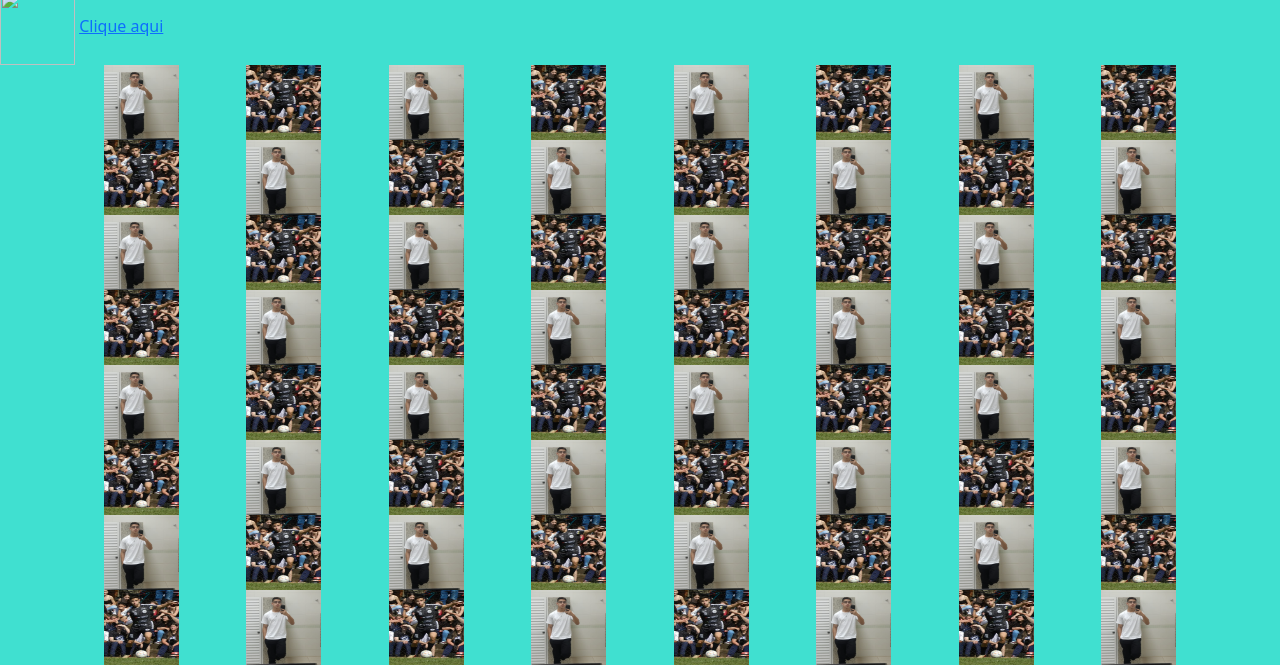
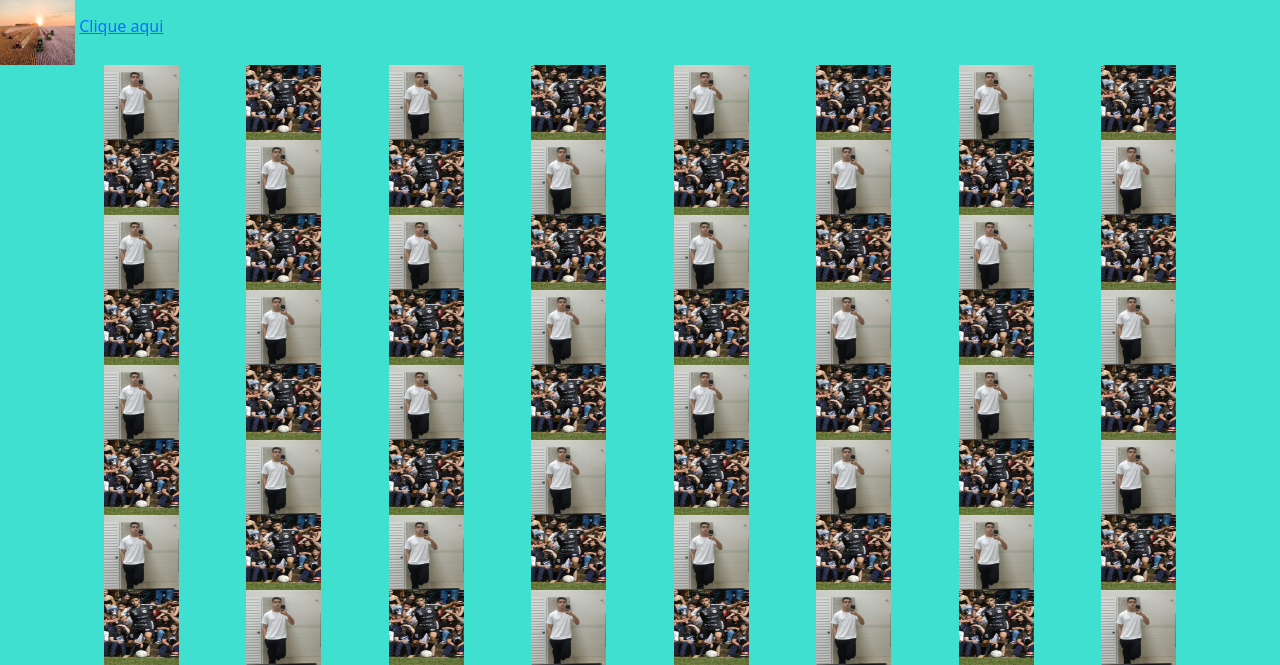
Before and after one commit to Vinilemebck/Vinilemebck.github.io, a plain HTML site: page index.html in a window 1280 px wide. Shown: the part 149-814 px from the top of the page. Drawn offline with nearby package versions, Linux system fonts and the light colour scheme.

Commit message:
Update index.html

```diff
--- a/index.html
+++ b/index.html
@@ -15,7 +15,7 @@
 <h2> Sofia Maiara </h2>
 <h2> Julio Weber </h2>
 <h2> Vinicius Lembeck </h2>
-<img src="imgem.jpe.jpg">
+<img src="agro.jpg">
 <a href="https://vinilemebck.github.io/sessao1.html" target="_blank"> Clique aqui </a>
      <div class="container text-center">
   <div class="row">
```
